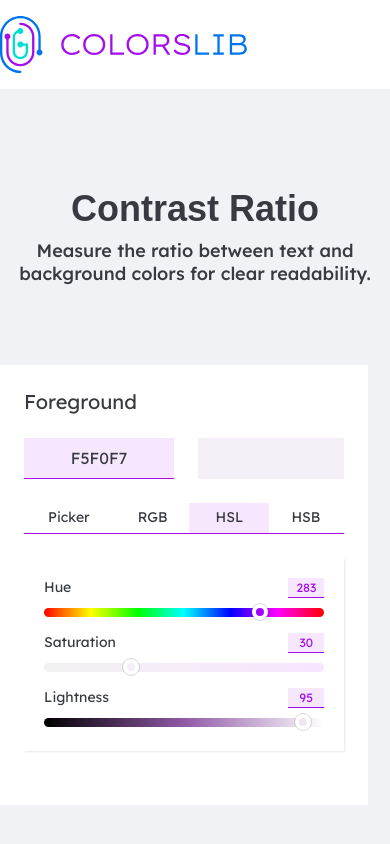
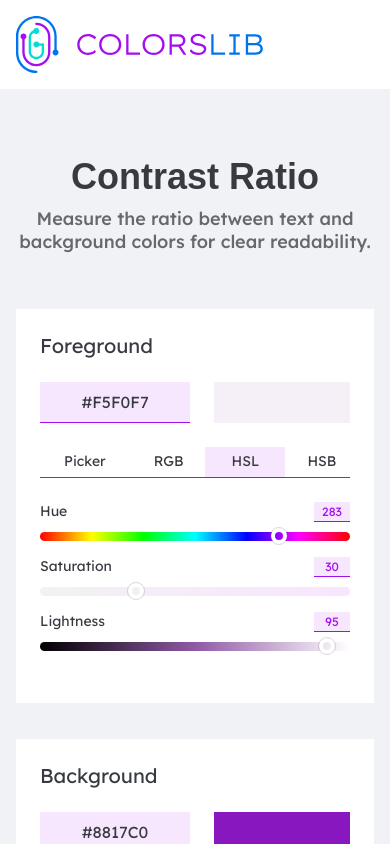
Before and after one commit to akashrahman-me/colors-lib, a Next.js app: page / in a window 390 px wide. Shown: the top 844 px of the page. Built offline with nearby package versions, Linux system fonts and the light colour scheme; a web font is replaced by a local one.

Commit message:
mobile breakdown done

```diff
--- a/package.json
+++ b/package.json
@@ -9,6 +9,7 @@
     "lint": "next lint"
   },
   "dependencies": {
+    "color": "^4.2.3",
     "framer-motion": "^11.8.0",
     "next": "14.2.13",
     "rc-slider": "^11.1.6",
@@ -23,6 +24,7 @@
     "slick-carousel": "^1.8.1"
   },
   "devDependencies": {
+    "@types/color": "^3.0.6",
     "@types/lodash.debounce": "^4.0.9",
     "@types/node": "^20",
     "@types/react": "^18",
--- a/src/app/page.tsx
+++ b/src/app/page.tsx
@@ -13,22 +13,23 @@ function Home() {
 
    return (
       <div>
-         <section className="mt-24 mb-20">
+         <section className="mt-16 sm:mt-24 mb-14 sm:mb-20">
             <div className="container">
                <div className="flex gap-1.5 text-center flex-col max-w-[491px] mx-auto">
                   <h1 className="font-semibold font-lexend-exa text-4xl leading-normal">
                      Contrast Ratio
                   </h1>
-                  <p className="font-medium text-lg leading-normal">
+                  <p className="font-medium text-lg text-gray-700/75 leading-normal">
                      Measure the ratio between text and background colors for clear
                      readability.
                   </p>
                </div>
             </div>
          </section>
-         <section className="mb-20 overflow-hidden">
+         <section className="mb-6 sm:mb-12 lg:mb-20 overflow-hidden">
             <div className="container">
-               <div className="flex gap-9 max-w-7xl mx-auto">
+               <div className="flex flex-col xl:flex-row gap-9 max-w-7xl mx-auto">
+                  <div className="flex md:flex-row flex-col gap-9">
                      <ColorUnit
                         color={foreground}
                         setColor={setForeground}
@@ -39,11 +40,12 @@ function Home() {
                         setColor={setBackground}
                         label="Background"
                      />
-                  <div className="flex gap-3 flex-col w-[474px]">
-                     <div>
+                  </div>
+                  <div className="xl:w-[474px] flex flex-col-reverse lg:flex-row xl:flex-col">
+                     <div className="mb-0 xl:mb-3 lg:w-1/2 xl:w-auto">
                         <Quotes background={background} foreground={foreground} />
                      </div>
-                     <div className="">
+                     <div className="lg:w-1/2 xl:w-auto mb-9 lg:mb-0">
                         <ContrastResult value={contrastRatio(foreground, background)} />
                      </div>
                   </div>
--- a/src/components/globals/ColorUnit.tsx
+++ b/src/components/globals/ColorUnit.tsx
@@ -6,6 +6,7 @@ import HSBColorPicker from "@/components/globals/HSBColorPicker";
 import RGBColorPicker from "./RGBColorPicker";
 import HSLColorPicker from "./HSLColorPicker";
 import ColorPicker from "./ColorPicker";
+import Color from "color";
 import { motion } from "framer-motion";
 
 const colorOptions = ["Picker", "RGB", "HSL", "HSB"];
@@ -37,8 +38,14 @@ function ColorUnit({ label, setColor, color }: ColorUnitProps) {
       // eslint-disable-next-line react-hooks/exhaustive-deps
    }, [color]);
 
-   const submitColor = (color: string) => {
-      setColor(color);
+   const submitColor = (newColor: string) => {
+      try {
+         const validColor = Color(newColor);
+         setColor(validColor.hex().toUpperCase());
+         // eslint-disable-next-line @typescript-eslint/no-unused-vars
+      } catch (e) {
+         setValue(color);
+      }
    };
 
    const tabsButtonRef = useRef<Array<HTMLElement | null>>([]);
@@ -82,7 +89,7 @@ function ColorUnit({ label, setColor, color }: ColorUnitProps) {
    };
 
    return (
-      <div className="bg-white pt-6 px-6 pb-12 flex gap-6 flex-col">
+      <div className="bg-white w-full xl:w-auto pt-6 px-6 pb-12 flex gap-6 flex-col">
          <h4 className="text-xl leading-normal">{label}</h4>
          <div className="flex gap-6">
             <div className="relative z-0">
@@ -100,12 +107,12 @@ function ColorUnit({ label, setColor, color }: ColorUnitProps) {
                      }
                      transition={{ duration: 0.5 }}
                   >
-                     {color.replace("#", "")}
+                     {value}
                   </motion.span>
                </div>
                <input
                   tabIndex={348}
-                  value={color.replace("#", "")}
+                  value={value}
                   onChange={(e) => setValue(e.currentTarget.value)}
                   onBlur={(e) => submitColor(e.currentTarget.value)}
                   className="bg-primary-700/10 uppercase py-2.5 px-4 border-b border-primary-700 text-base leading-normal min-w-0 w-full max-w-[150px] text-center relative z-10"
@@ -146,7 +153,7 @@ function ColorUnit({ label, setColor, color }: ColorUnitProps) {
                   </div>
                ))}
             </div>
-            <div className="p-5 shadow-[1px_1px_2px_0px_rgba(0,_0,_0,_0.10)]">
+            <div className="sm:p-5 sm:shadow-[1px_1px_2px_0px_rgba(0,_0,_0,_0.10)]">
                <TabPanel>
                   <ColorPicker color={color} setColor={setColor} />
                </TabPanel>
--- a/src/components/globals/ContrastResult.tsx
+++ b/src/components/globals/ContrastResult.tsx
@@ -97,9 +97,12 @@ function ContrastResult({ value }: ContrastResultProps) {
                </div>
             </div>
          </div>
-         <div className="grid grid-cols-2 gap-8">
+         <div className="grid grid-cols-1 sm:grid-cols-2 sm:gap-8">
             {[smallTextRating, largeTextRating].map((rating, index) => (
-               <div key={index} className="py-2.5 flex items-center justify-between">
+               <div
+                  key={index}
+                  className="py-2.5 flex items-center justify-between border-b border-[#686D76]/10"
+               >
                   <span className="font-medium text-sm leading-normal">
                      {index === 0 ? "Small Text" : "Large Text"}
                   </span>
--- a/src/components/globals/Quotes.tsx
+++ b/src/components/globals/Quotes.tsx
@@ -87,7 +87,7 @@ function Quotes({ background, foreground }: QuotesProps) {
 
    return (
       <div
-         className="bg-primary-700 min-h-[205px]"
+         className="bg-primary-700 min-h-[205px] h-full"
          style={{ background: background, color: foreground }}
       >
          <Slider className="quotes-slider" {...sliderSettings}>
--- a/src/styles/main.css
+++ b/src/styles/main.css
@@ -150,9 +150,6 @@ input[type="range"]::-ms-thumb {
 }
 
 /* .sketch-manner */
-.sketch-manner {
-   aspect-ratio: 3/1;
-}
 .sketch-manner > div:first-child {
    padding-bottom: 0 !important;
    height: 94px;
--- a/tailwind.config.ts
+++ b/tailwind.config.ts
@@ -25,6 +25,10 @@ const config: Config = {
       },
       container: {
          center: true,
+         padding: {
+            DEFAULT: "1rem",
+            sm: "0",
+         },
       },
    },
    plugins: [],
```
Also changed, not shown: 1 other file (tests, documents, lock files or other folders). Lines whose indentation alone changed are shown as unchanged.
